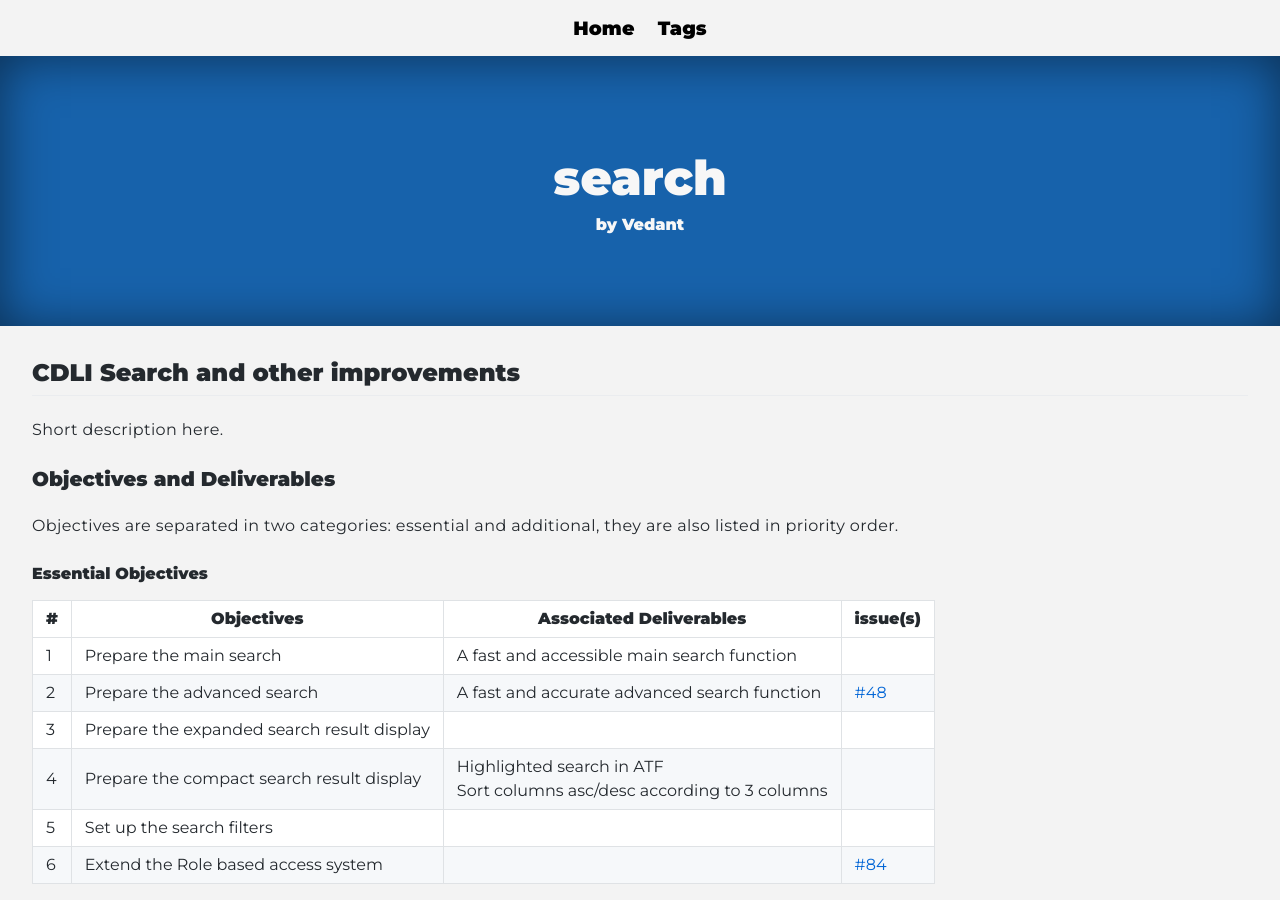
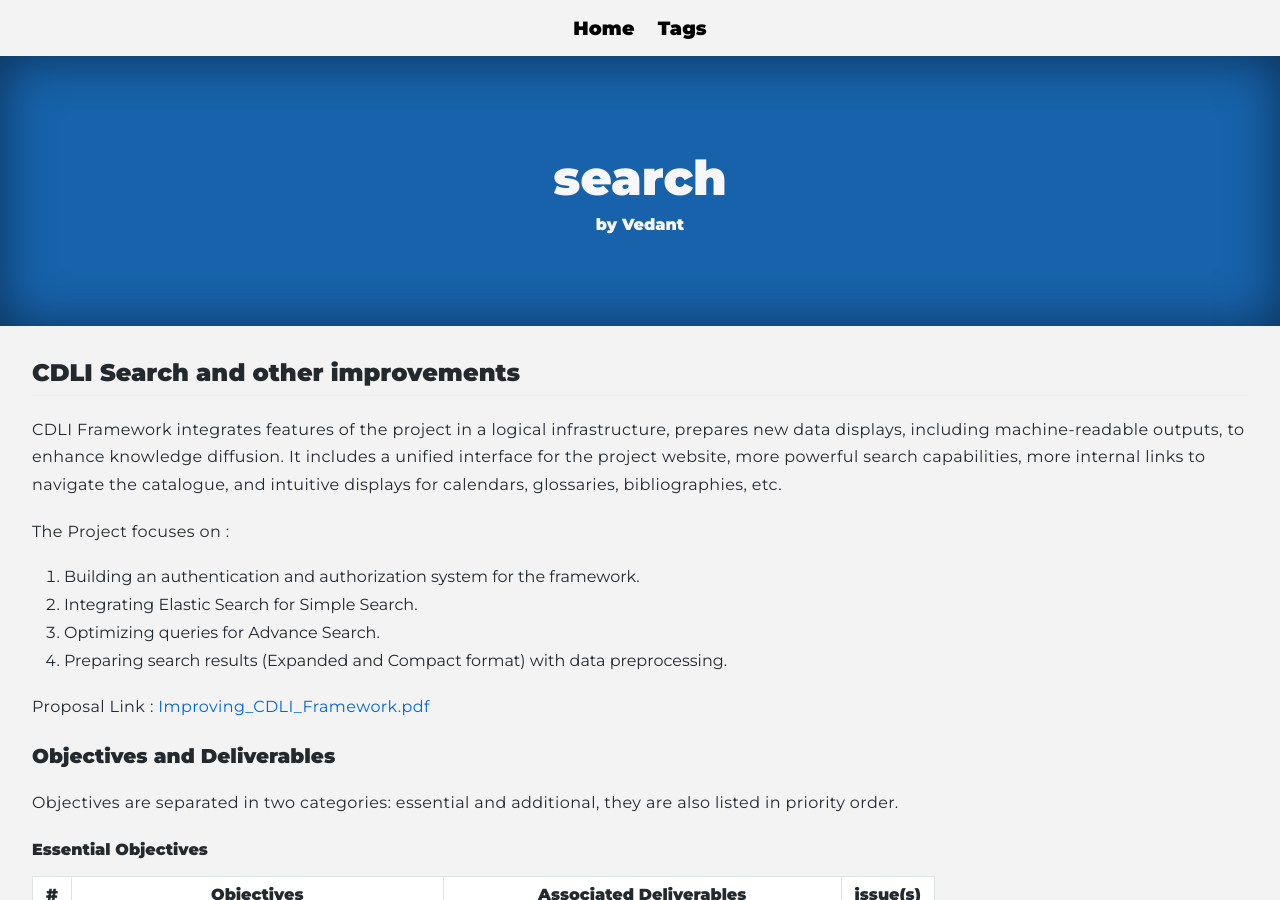
Before and after one commit to cdli-gh/blog, a Jekyll site: the page built from _blog/gsoc20/search/index.md, in a window 1280 px wide and 900 px high. Built offline with Jekyll 4.4.1, drawn with Linux system fonts in a browser that asks for light colours.

Commit message:
Added Project Description.

```diff
--- a/_blog/gsoc20/search/index.md
+++ b/_blog/gsoc20/search/index.md
@@ -6,7 +6,15 @@
 ---
 
 ## CDLI Search and other improvements
-Short description here.
+CDLI Framework integrates features of the project in a logical infrastructure, prepares new data displays, including machine-readable outputs, to enhance knowledge diffusion. It includes a unified interface for the project website, more powerful search capabilities, more internal links to navigate the catalogue, and intuitive displays for calendars, glossaries, bibliographies, etc.
+
+The Project focuses on :
+1. Building an authentication and authorization system for the framework.
+2. Integrating Elastic Search for Simple Search.
+3. Optimizing queries for Advance Search.
+4. Preparing search results (Expanded and Compact format) with data preprocessing.
+
+Proposal Link : [Improving_CDLI_Framework.pdf](https://github.com/cdli-gh/Framework/blob/master/Proposal/2020/Improving_CDLI_Framework.pdf)
 
 ### Objectives and Deliverables
 Objectives are separated in two categories: essential and additional, they are also listed in priority order.
```
